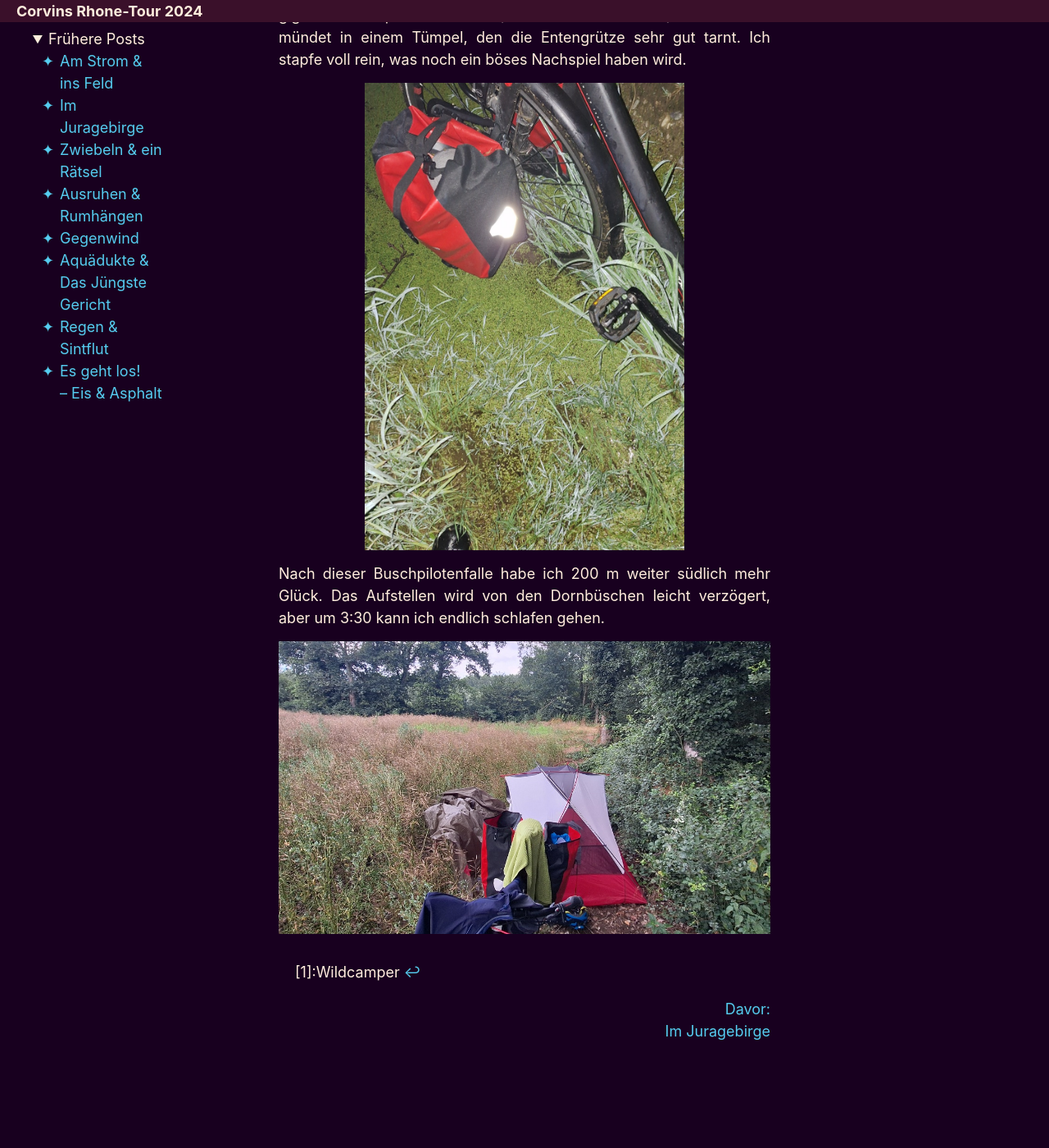
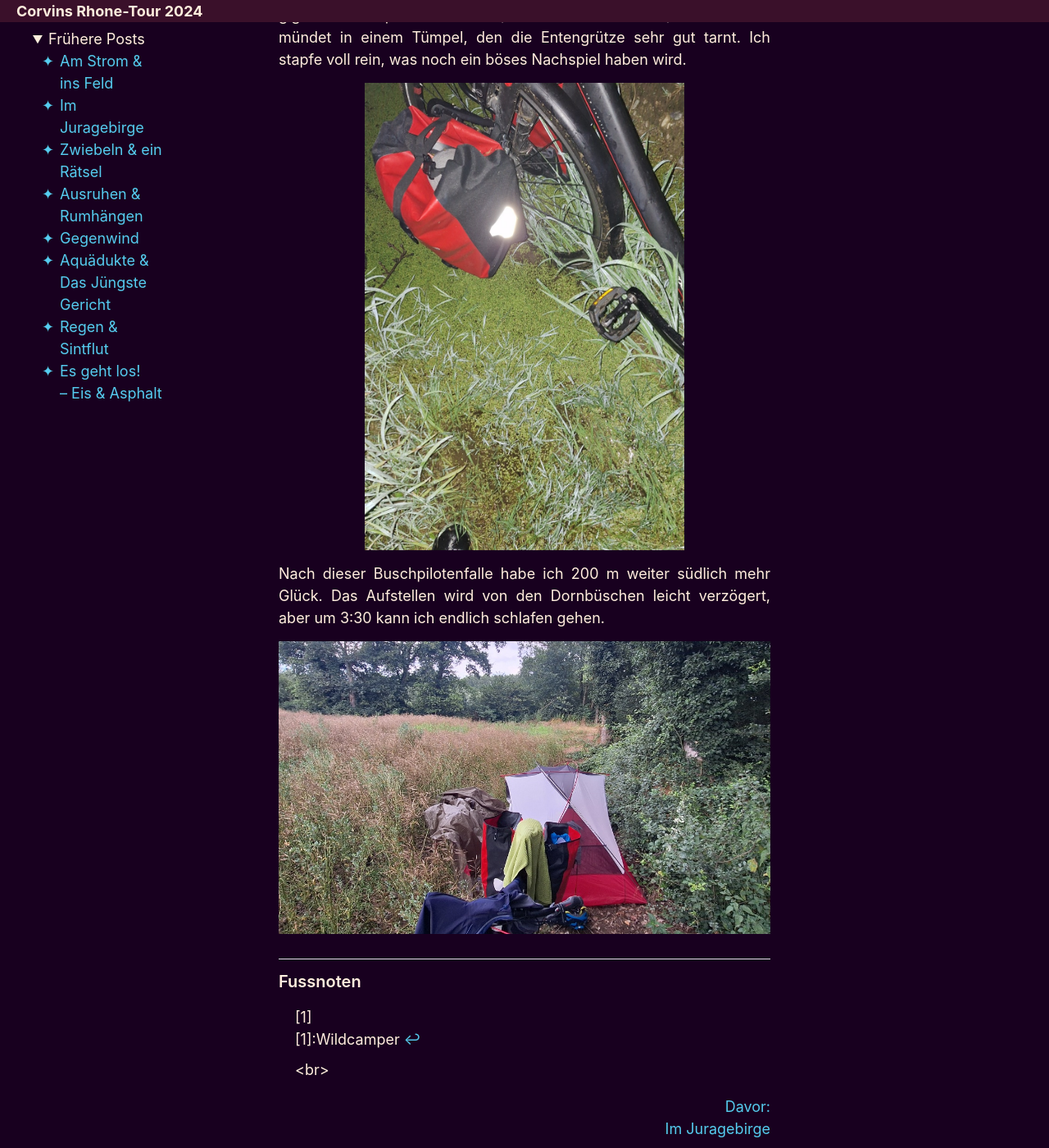
Before and after one commit to corvinjs/rhone2024, a Jekyll site: the page built from index.html, in a window 1280 px wide and 1400 px high, scrolled down 4658 px. Shown: the whole window at 82% size. Built offline with Jekyll 4.4.1, drawn with Linux system fonts in a browser that asks for light colours; before the commit the page ends 5939 px from its top, so only the background shows below that.

Commit message:
Auto-Update

```diff
--- a/_posts/2024-07-08-Erlebnisse.md
+++ b/_posts/2024-07-08-Erlebnisse.md
@@ -17,5 +17,5 @@ Abends erreiche ich das Dörfchen Saint-Maurice, benannt nach der dortigen Abtei
 Der Wind hat sich gelegt. Ab hier folgt der geteerte Radweg immer dem Fluss talab und versöhnt mich wieder mit dem Wallis. Zum Rauschen des Flusses, dem Zirpen der Grillen und fetziger Musik reite ich auf meinem treuen Radesel in den Sonnenuntergang, neuen Abenteuern entgegen.
 
 ---
-
+### Fussnoten
 [^1]: \[1]: Älter ist nur noch das Katharinenkloster auf dem Sinai.<br>Lesenswerter Artikel zum Kloster Saint-Maurice: [https://www.deutschlandfunk.de/aelteste-abtei-des-abendlandes-das-wunder-von-saint-maurice-100.html](https://www.deutschlandfunk.de/aelteste-abtei-des-abendlandes-das-wunder-von-saint-maurice-100.html)
--- a/_posts/2024-07-12-Erlebnisse.md
+++ b/_posts/2024-07-12-Erlebnisse.md
@@ -24,4 +24,6 @@ Gleich zwei in den Wald führende, traktorfahrbare Sackgassen! Vor Ort dann die
 Nach dieser Buschpilotenfalle habe ich 200&nbsp;m weiter südlich mehr Glück. Das Aufstellen wird von den Dornbüschen leicht verzögert, aber um 3:30 kann ich endlich schlafen gehen.
 ![](assets/20240713_115128.jpg)
 
+---
+### Fussnoten
 [^1]: \[1]:Wildcamper
--- a/style.css
+++ b/style.css
@@ -90,7 +90,6 @@ li {
     padding-left: 7px;
 }
 
-/*
 .footnotes ol li:before {
     content: "[" counter(level1) "] ";
     counter-increment: level1;
@@ -105,7 +104,7 @@ li {
     content: "<br>";
     display: inline;
 }
-*/
+
 
 .footnotes ol {
     list-style-type: none;
```
